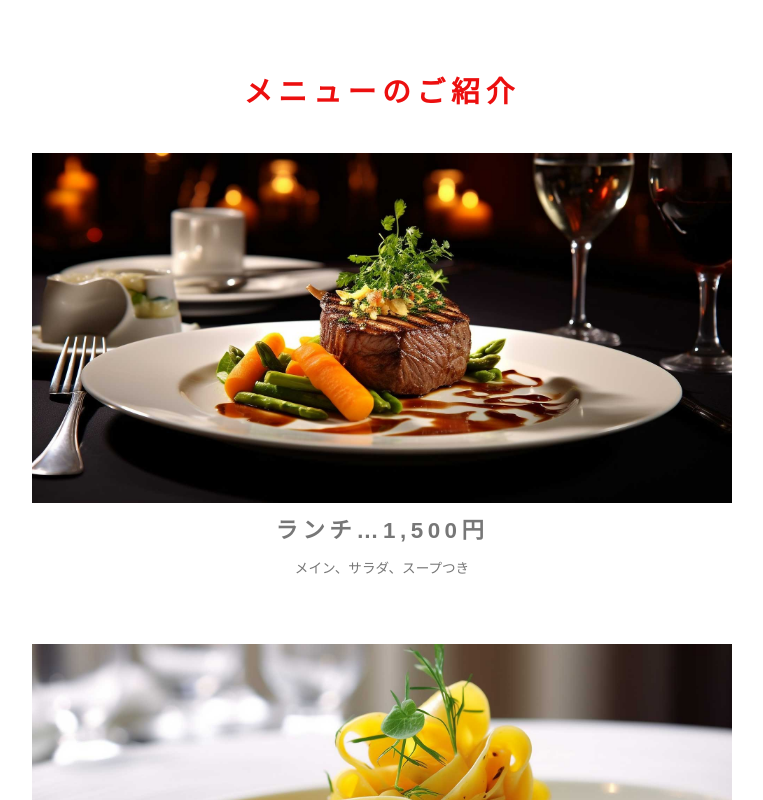
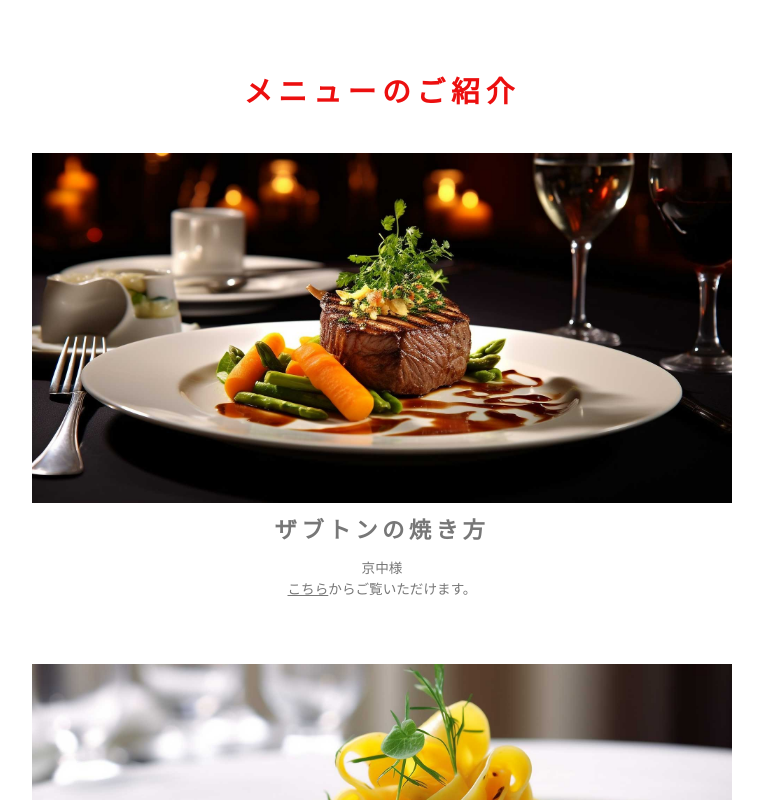
Before and after one commit to Fialuxe/Information, a plain HTML site: page menu.html in a window 1280 px wide. Shown: the part 363-1163 px from the top of the page, without its empty margins (258-1021 px from the left). Drawn offline with nearby package versions, Linux system fonts and the light colour scheme.

Commit message:
Update menu.html

```diff
--- a/menu.html
+++ b/menu.html
@@ -2,9 +2,9 @@
 <html lang="ja">
 <head>
 <meta charset="UTF-8">
-<title>初心者向けホームページテンプレート tp_beginner8</title>
+<title>本編</title>
 <meta name="viewport" content="width=device-width, initial-scale=1">
-<meta name="description" content="ここにサイト説明を入れます">
+<meta name="description" content="内容の説明。">
 <link rel="stylesheet" href="css/style.css">
 </head>
 
@@ -38,8 +38,9 @@
 
 <div class="list-simple">
 <figure><img src="images/1.jpg" alt=""></figure>
-<h3>ランチ…1,500円</h3>
-<p>メイン、サラダ、スープつき</p>
+<h3>ザブトンの焼き方</h3>
+<p>京中様</p>
+<p><a href="https://store.kyonaka.jp/c/howtoeat/steak/BS01190405">こちら</a>からご覧いただけます。</p>
 </div>
 
 <div class="list-simple">
```
